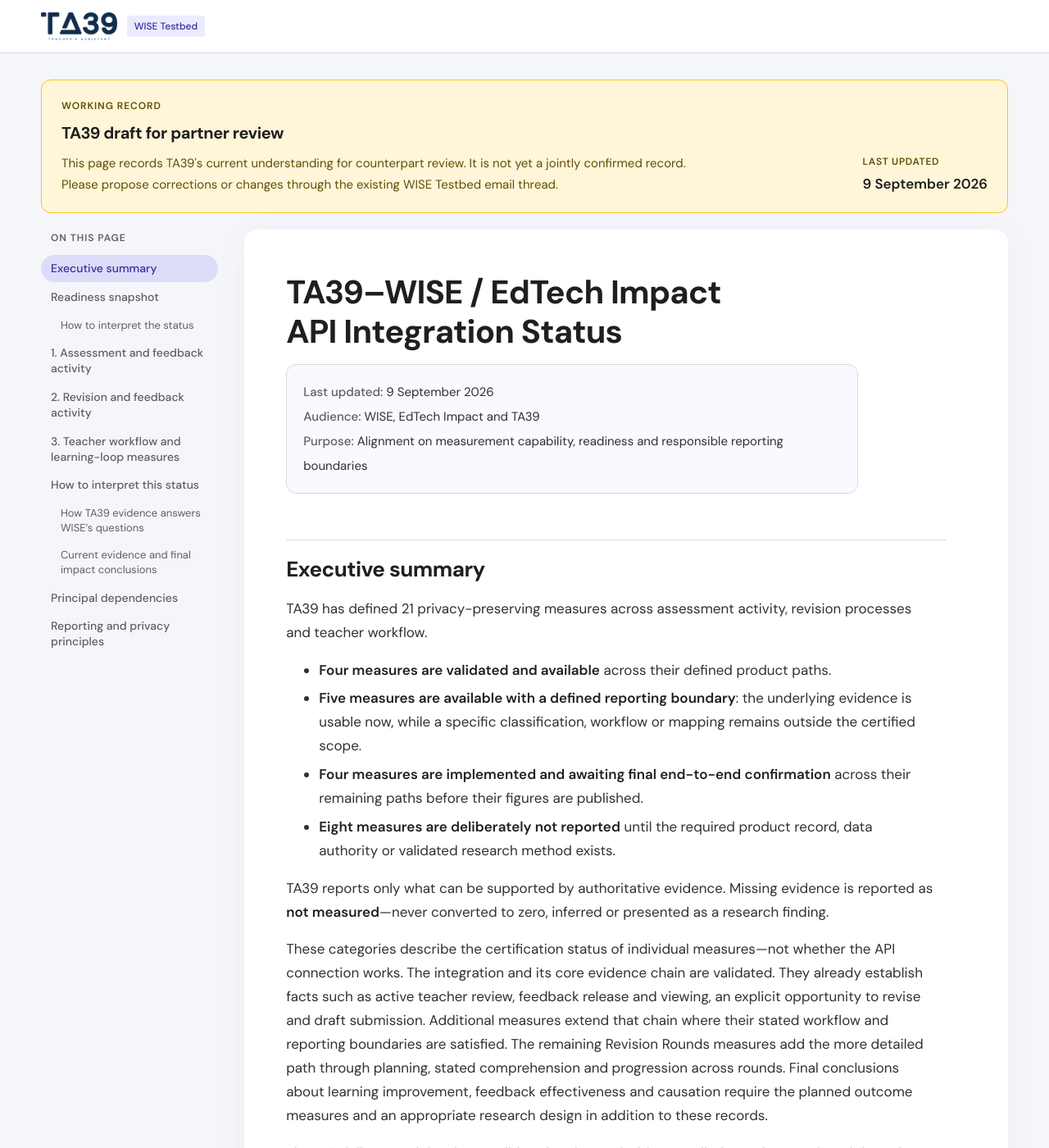
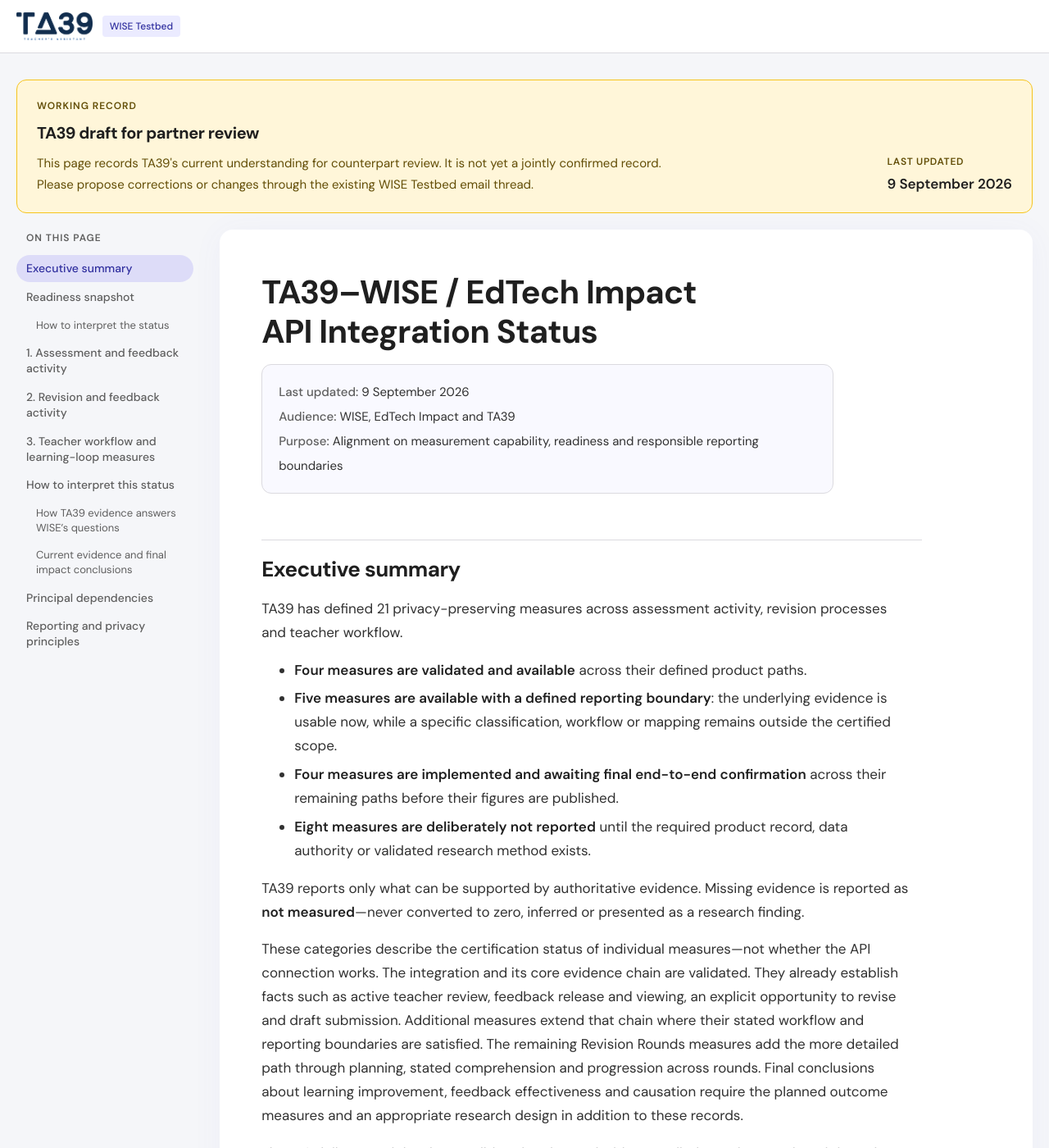
Before and after one commit to TA-39/wise-testbed, a Jekyll site: the page built from TA39-WISE_EdTechImpact-API-Integration-Status-v20260909.md, in a window 1280 px wide and 1400 px high. Shown: the whole window at 82% size. Built offline with Jekyll 4.4.1, drawn with Linux system fonts in a browser that asks for light colours.

Commit message:
style: widen desktop document layout (#12)

```diff
--- a/assets/site.css
+++ b/assets/site.css
@@ -71,7 +71,7 @@ a:hover { color: var(--accent-dark); }
   border-bottom: 1px solid var(--line);
 }
 .site-header__inner, .site-footer__inner, .page-shell {
-  width: min(1180px, calc(100% - 40px));
+  width: min(1480px, calc(100% - 40px));
   margin-inline: auto;
 }
 .site-header__inner {
```
